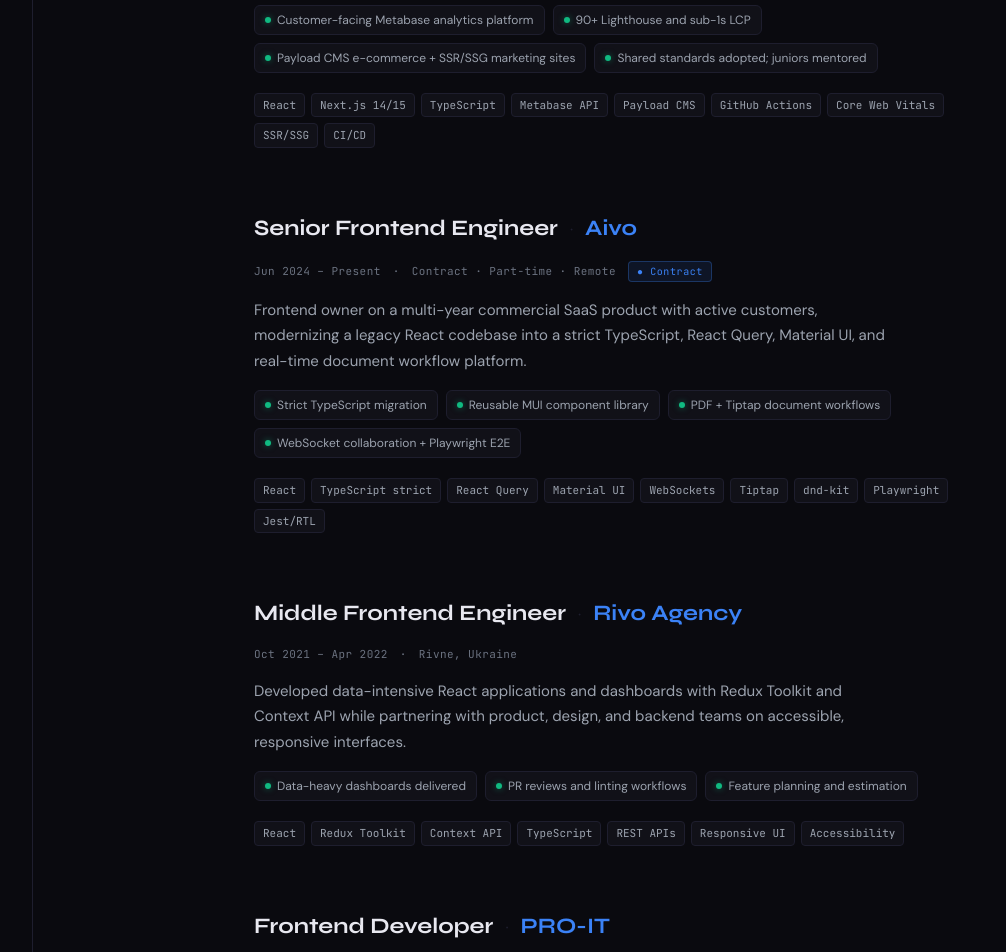
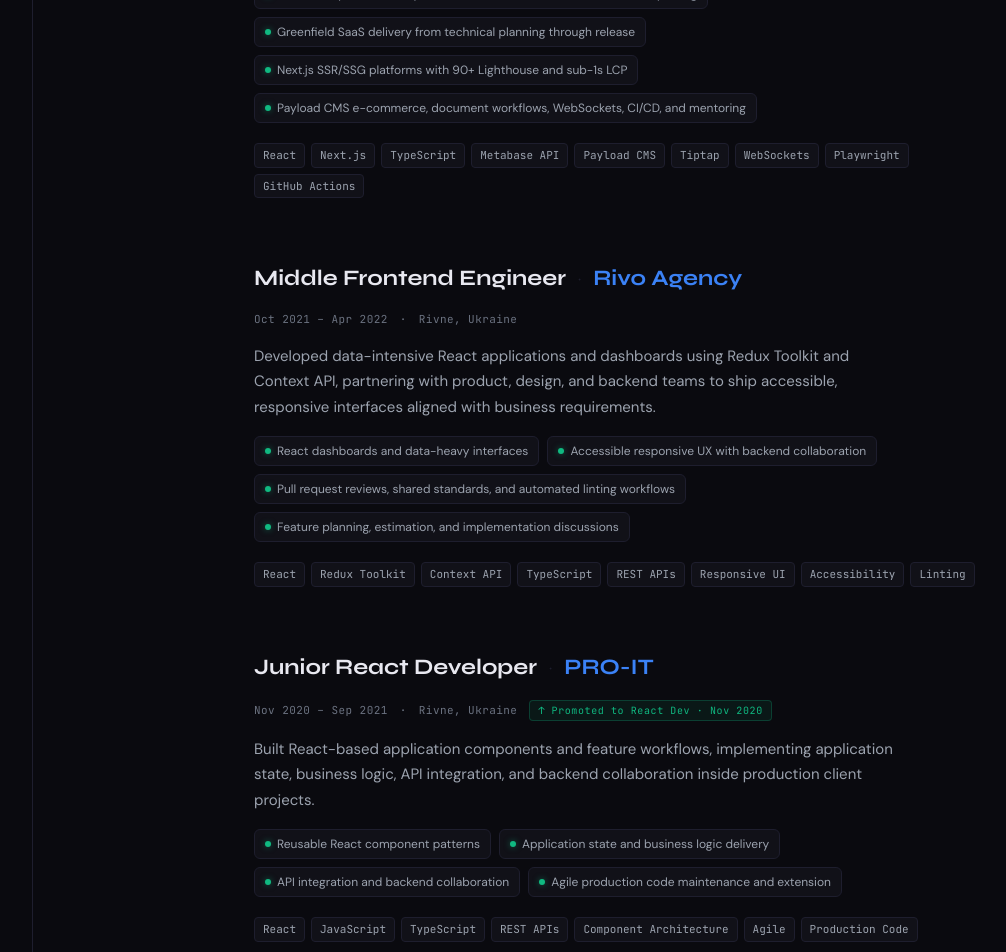
Before and after one commit to andriimaksymov/portfolio, a React (Vite) app: page / in a window 1280 px wide. Shown: the part 1340-2292 px from the top of the page, without its empty margins (128-1134 px from the left). Built offline with nearby package versions, Linux system fonts and the light colour scheme.

Commit message:
feat: update meta descriptions for improved clarity, enhance ProjectsSection with project links, and refine portfolio data

```diff
--- a/index.html
+++ b/index.html
@@ -6,12 +6,12 @@
     <title>Andrii Maksymov — Senior Frontend Engineer</title>
     <meta
       name="description"
-      content="Senior Frontend Engineer with 8+ years in web development and 5+ years focused on React, Next.js, and TypeScript SaaS platforms. Open to senior frontend roles."
+      content="Senior Frontend Engineer with 8+ years building production SaaS applications and 5+ years focused on React, TypeScript, and Next.js. Open to senior frontend roles."
     />
     <meta property="og:title" content="Andrii Maksymov — Senior Frontend Engineer" />
     <meta
       property="og:description"
-      content="Senior Frontend Engineer with 8+ years in web development and 5+ years focused on React, Next.js, and TypeScript SaaS platforms. Open to senior frontend roles."
+      content="Senior Frontend Engineer with 8+ years building production SaaS applications and 5+ years focused on React, TypeScript, and Next.js. Open to senior frontend roles."
     />
     <meta property="og:type" content="website" />
     <link rel="preconnect" href="https://fonts.googleapis.com" />
--- a/src/components/ProjectsSection.tsx
+++ b/src/components/ProjectsSection.tsx
@@ -33,6 +33,7 @@ function FeaturedProject() {
         <h3 className="project-title">{project.title}</h3>
         <p className="project-desc">{project.description}</p>
         <Tags items={project.tags} />
+        {project.links && <ProjectLinks links={project.links} />}
         <div className="pf-achievements">
           {project.achievements.map((achievement) => (
             <div key={achievement}>
--- a/src/data/portfolio.ts
+++ b/src/data/portfolio.ts
@@ -36,13 +36,13 @@ export const socialLinks: SocialLink[] = [
 export const hero: HeroContent = {
   status: "[ OPEN TO SENIOR FRONTEND ROLES ]",
   nameLines: ["Andrii", "Maksymov"],
-  titleRotations: ["Senior Frontend Engineer", "React / Next.js Specialist", "SaaS Frontend Owner"],
+  titleRotations: ["Senior Frontend Engineer", "React / Next.js / TypeScript", "SaaS Platforms", "Full-Stack Capable"],
   description:
-    "Senior Frontend Engineer with 8+ years in web development and 5+ years focused on production React, Next.js, and TypeScript SaaS platforms.",
+    "Senior Frontend Engineer with 8+ years building production SaaS applications and 5+ years focused on React, TypeScript, and Next.js.",
   stats: [
     { value: 8, suffix: "+", label: "Years Web Experience" },
     { value: 5, suffix: "+", label: "React / Next.js Years" },
-    { value: 4, suffix: "", label: "Large Builds Owned" },
+    { value: 3, suffix: "", label: "Selected Projects" },
     { value: 90, suffix: "+", label: "Lighthouse Score" },
   ],
 };
@@ -57,32 +57,14 @@ export const experiences: Experience[] = [
     location: "Remote",
     badge: { label: "● Current" },
     description:
-      "Built a customer-facing analytics platform on the Metabase API (charts, data tables, reports) and shipped multiple SaaS platforms from scratch to production, owning frontend planning, delivery, shared standards, CI/CD, and performance across React and Next.js products.",
+      "Senior frontend owner for production SaaS work: customer-facing analytics, multiple greenfield SaaS applications, high-performance Next.js platforms, e-commerce, document workflows, real-time collaboration, quality automation, and shared frontend standards.",
     impact: [
-      "Customer-facing Metabase analytics platform",
-      "90+ Lighthouse and sub-1s LCP",
-      "Payload CMS e-commerce + SSR/SSG marketing sites",
-      "Shared standards adopted; juniors mentored",
+      "Metabase-powered analytics with charts, dashboards, tables, and reporting",
+      "Greenfield SaaS delivery from technical planning through release",
+      "Next.js SSR/SSG platforms with 90+ Lighthouse and sub-1s LCP",
+      "Payload CMS e-commerce, document workflows, WebSockets, CI/CD, and mentoring",
     ],
-    tags: ["React", "Next.js 14/15", "TypeScript", "Metabase API", "Payload CMS", "GitHub Actions", "Core Web Vitals", "SSR/SSG", "CI/CD"],
-  },
-  {
-    id: "exp-aivo",
-    timelineLabel: "2024 — Present",
-    role: "Senior Frontend Engineer",
-    company: "Aivo",
-    period: "Jun 2024 – Present",
-    location: "Contract · Part-time · Remote",
-    badge: { label: "● Contract" },
-    description:
-      "Frontend owner on a multi-year commercial SaaS product with active customers, modernizing a legacy React codebase into a strict TypeScript, React Query, Material UI, and real-time document workflow platform.",
-    impact: [
-      "Strict TypeScript migration",
-      "Reusable MUI component library",
-      "PDF + Tiptap document workflows",
-      "WebSocket collaboration + Playwright E2E",
-    ],
-    tags: ["React", "TypeScript strict", "React Query", "Material UI", "WebSockets", "Tiptap", "dnd-kit", "Playwright", "Jest/RTL"],
+    tags: ["React", "Next.js", "TypeScript", "Metabase API", "Payload CMS", "Tiptap", "WebSockets", "Playwright", "GitHub Actions"],
   },
   {
     id: "exp-rivo",
@@ -92,22 +74,49 @@ export const experiences: Experience[] = [
     period: "Oct 2021 – Apr 2022",
     location: "Rivne, Ukraine",
     description:
-      "Developed data-intensive React applications and dashboards with Redux Toolkit and Context API while partnering with product, design, and backend teams on accessible, responsive interfaces.",
-    impact: ["Data-heavy dashboards delivered", "PR reviews and linting workflows", "Feature planning and estimation"],
-    tags: ["React", "Redux Toolkit", "Context API", "TypeScript", "REST APIs", "Responsive UI", "Accessibility"],
+      "Developed data-intensive React applications and dashboards using Redux Toolkit and Context API, partnering with product, design, and backend teams to ship accessible, responsive interfaces aligned with business requirements.",
+    impact: [
+      "React dashboards and data-heavy interfaces",
+      "Accessible responsive UX with backend collaboration",
+      "Pull request reviews, shared standards, and automated linting workflows",
+      "Feature planning, estimation, and implementation discussions",
+    ],
+    tags: ["React", "Redux Toolkit", "Context API", "TypeScript", "REST APIs", "Responsive UI", "Accessibility", "Linting"],
   },
   {
-    id: "exp-proit",
-    timelineLabel: "2017 — 2021",
-    role: "Frontend Developer",
+    id: "exp-proit-react",
+    timelineLabel: "2020 — 2021",
+    role: "Junior React Developer",
     company: "PRO-IT",
-    period: "Jul 2017 – Oct 2020 · HTML/CSS Developer; Nov 2020 – Sep 2021 · Junior React Developer",
+    period: "Nov 2020 – Sep 2021",
     location: "Rivne, Ukraine",
     badge: { label: "↑ Promoted to React Dev · Nov 2020", tone: "green" },
     description:
-      "Delivered responsive, cross-browser interfaces for 10+ client projects, then progressed into React application delivery with reusable components, third-party integrations, and production deployment support.",
-    impact: ["10+ client projects", "Promoted into React development", "Payments, auth, and API integrations"],
-    tags: ["React", "HTML5", "CSS3", "JavaScript", "TypeScript", "Sass", "Responsive Design", "External APIs"],
+      "Built React-based application components and feature workflows, implementing application state, business logic, API integration, and backend collaboration inside production client projects.",
+    impact: [
+      "Reusable React component patterns",
+      "Application state and business logic delivery",
+      "API integration and backend collaboration",
+      "Agile production code maintenance and extension",
+    ],
+    tags: ["React", "JavaScript", "TypeScript", "REST APIs", "Component Architecture", "Agile", "Production Code"],
+  },
+  {
+    id: "exp-proit-html",
+    timelineLabel: "2017 — 2020",
+    role: "HTML/CSS Developer",
+    company: "PRO-IT",
+    period: "Jul 2017 – Oct 2020",
+    location: "Rivne, Ukraine",
+    description:
+      "Delivered responsive, cross-browser UI layouts for 10+ client projects, translating design handoff and business requirements into maintainable production interfaces.",
+    impact: [
+      "10+ responsive client projects",
+      "Maintainable Sass-based styling",
+      "Accessibility and performance optimization",
+      "External APIs, third-party services, payments, auth, and error handling",
+    ],
+    tags: ["HTML5", "CSS3", "Sass", "JavaScript", "Responsive Design", "Accessibility", "Performance", "External APIs"],
   },
 ];
 
@@ -115,66 +124,58 @@ export const skillGroups: SkillGroup[] = [
   {
     name: "Frontend Core",
     icon: "code",
-    skills: ["React 18", "Next.js 14/15", "App Router", "RSC", "SSR/SSG/ISR", "TypeScript strict", "JavaScript ES6+", "HTML5/CSS3"],
+    skills: ["React 18", "Next.js 14/15", "App Router", "RSC", "SSR/SSG/ISR", "TypeScript strict", "JavaScript ES6+", "HTML5", "CSS3"],
   },
   {
     name: "State & Data",
     icon: "database",
-    skills: ["TanStack Query", "Redux Toolkit", "Zustand", "SWR", "Context API", "WebSockets", "RESTful APIs", "GraphQL basics"],
+    skills: ["Axios", "React Query", "Redux Toolkit", "Zustand", "SWR", "Context API", "WebSockets", "RESTful APIs", "GraphQL basic"],
   },
   {
     name: "UI & Styling",
     icon: "style",
-    skills: ["Tailwind CSS", "shadcn/ui", "Material UI", "Radix UI", "Framer Motion", "CSS Modules", "Responsive Design", "Figma"],
+    skills: ["Tailwind CSS", "shadcn/ui", "Material UI (MUI)", "Radix UI", "Framer Motion", "CSS Modules", "Responsive Design"],
+  },
+  {
+    name: "Backend & DB",
+    icon: "terminal",
+    skills: ["Node.js", "Express.js", "PostgreSQL (Neon)", "Prisma ORM", "Payload CMS", "RESTful APIs", "GraphQL basic"],
   },
   {
     name: "Testing & Quality",
     icon: "shield",
-    skills: ["Playwright", "Vitest", "Jest", "React Testing Library", "Storybook", "ESLint", "Prettier"],
+    skills: ["Playwright (E2E)", "Vitest", "Jest", "React Testing Library", "Storybook", "ESLint", "Prettier"],
   },
   {
-    name: "Performance & SEO",
+    name: "Performance & Tooling",
     icon: "zap",
-    skills: ["Core Web Vitals", "Lighthouse", "Bundle Optimization", "Code Splitting", "Lazy Loading", "Image Optimization", "WCAG", "SEO Strategy"],
-  },
-  {
-    name: "Backend & DevOps",
-    icon: "terminal",
-    skills: ["Node.js", "Express.js", "PostgreSQL", "Prisma ORM", "Payload CMS", "Neon", "Vercel", "Cloudflare Workers", "GitHub Actions", "Docker", "Jira"],
+    skills: ["Core Web Vitals", "Lighthouse", "Bundle Optimization", "Code Splitting", "Lazy Loading", "Image Optimization", "GitHub Actions", "Vercel", "Cloudflare Workers", "Docker", "Figma", "Jira"],
   },
 ];
 
 export const projects: ProjectsContent = {
   featured: {
-    title: "Aivo Platform",
+    title: "Pet Life",
     description:
-      "Multi-year commercial SaaS product with active customers. Frontend owner for the React Query data layer, Material UI design system, strict TypeScript migration, document workflows, rich-text/PDF editing, WebSocket collaboration, and test coverage.",
-    tags: ["React", "TypeScript strict", "React Query", "Material UI", "WebSockets", "Tiptap", "dnd-kit", "Playwright"],
+      "Production-ready pet health management application built with Next.js 15, TypeScript, PostgreSQL, Prisma, shadcn/ui, and Vercel.",
+    tags: ["Next.js 15", "TypeScript", "PostgreSQL", "Prisma", "shadcn/ui", "Vercel"],
+    links: [
+      { label: "GitHub", href: profile.github, external: true },
+      { label: "Live Demo", href: "https://pet-life-jade.vercel.app/en", external: true },
+    ],
     achievements: [
-      "Migrated JavaScript codebase to strict TypeScript",
-      "Reusable accessible component library replacing legacy CSS",
-      "Real-time document collaboration with optimistic UI",
+      "Designed the relational database schema, backend architecture, server actions, and server component workflows",
+      "Built accessible UI components and flows for pet, owner, appointment, and health data management",
+      "Used AI tooling to accelerate architecture, validation, UI generation, and implementation while owning the core code",
     ],
   },
   cards: [
-    {
-      label: "Full-stack",
-      title: "Pet Life",
-      subtitle: "Full-Stack Pet Health Platform",
-      description:
-        "Full-stack pet health management platform built with Next.js 15, TypeScript, PostgreSQL, Prisma, shadcn/ui, and Vercel. Designed the relational schema, backend architecture, server components, server actions, and accessible UI end to end.",
-      tags: ["Next.js 15", "TypeScript", "PostgreSQL", "Prisma", "Shadcn UI", "Vercel"],
-      links: [
-        { label: "GitHub", href: profile.github, external: true },
-        { label: "Live Demo", href: "https://pet-life-jade.vercel.app/en", external: true },
-      ],
-    },
     {
       label: "Edge tooling",
       title: "JSON UI Forge",
       subtitle: "Schema-Driven Dynamic UI Builder",
       description:
-        "JSON-to-React rendering engine for no-code UI generation, dynamic forms, component composition, and runtime layout generation without redeployment. Deployed on Cloudflare Workers edge for global low-latency access.",
+        "JSON-to-React rendering engine for no-code UI generation, dynamic forms, component composition, and runtime layout generation without redeployment. Designed an extensible schema architecture for layouts, states, validation, and workflows, then deployed it on Cloudflare Workers.",
       tags: ["React", "TypeScript", "JSON Schema", "Cloudflare Workers"],
       links: [
         { label: "GitHub", href: profile.github, external: true },
@@ -186,33 +187,23 @@ export const projects: ProjectsContent = {
       title: "Portfolio Score",
       subtitle: "Developer Profile Analytics",
       description:
-        "Automated scoring system that ingests GitHub and LinkedIn data to generate structured, actionable profile feedback for developers and demonstrate product-thinking plus API integration depth.",
+        "Automated scoring system that ingests GitHub and LinkedIn data to generate structured, actionable profile feedback. Engineered API integration logic and frontend feedback components with a focus on accuracy, security, UX, and product thinking.",
       tags: ["React", "Node.js", "GitHub API", "LinkedIn API"],
       links: [
         { label: "GitHub", href: profile.github, external: true },
         { label: "Live Demo", href: "https://portfolio-score-frontend.vercel.app/", external: true },
       ],
     },
-    {
-      label: "Coming next",
-      title: "More in the lab",
-      subtitle: "",
-      description:
-        "Full-stack and design-system experiments are currently in development. Reach out if you want the deeper code walkthrough.",
-      tags: [],
-      links: [{ label: "Get in touch", href: "#contact" }],
-      variant: "placeholder",
-    },
   ],
 };
 
 export const about: AboutContent = {
   paragraphs: [
-    "I build and ship production SaaS interfaces, modernize legacy frontend systems, and raise product quality through component architecture, reliable data-fetching patterns, testing, and performance work.",
-    "Across Movadex and Aivo, I've owned frontend delivery from technical planning to release: React/Next.js architecture, React Query layers, strict TypeScript migrations, design systems, CI/CD, test coverage, and Core Web Vitals improvements.",
-    "Alongside frontend depth, I bring practical full-stack range with Node.js, PostgreSQL, Prisma, Payload CMS, REST/GraphQL APIs, and modern cloud deployment tooling. I like remote teams where product, design, backend, and frontend stay close enough to make sharp decisions.",
+    "I build production SaaS applications with a focus on React, TypeScript, and Next.js, combining architecture, scalable component systems, and reliable data-fetching patterns.",
+    "My work spans architecting new applications from scratch, modernizing legacy frontend systems without unnecessary rewrites, building customer-facing analytics and data-visualization UIs, and leading frontend delivery from technical planning through release.",
+    "I am equally comfortable collaborating across the stack with Node.js, PostgreSQL, and Prisma in remote, cross-functional teams, while using AI-assisted development tools for code review, refactoring, debugging, test generation, and development acceleration.",
   ],
-  values: ["Frontend Ownership", "Product Quality", "Performance & Testing"],
+  values: ["Frontend Ownership", "SaaS Delivery", "Performance & Quality"],
   education: [
     {
       institution: "National University of Water Management and Natural Resources",
@@ -235,13 +226,13 @@ export const about: AboutContent = {
     { className: "prompt", text: "$ " },
     { className: "com", text: "cat profile.json | jq '.focus'" },
     { newline: 1 },
-    { className: "res", text: '["React", "Next.js", "TypeScript strict", "SaaS"]' },
+    { className: "res", text: '["React", "Next.js", "TypeScript", "SaaS platforms"]' },
     { newline: 2 },
     { className: "prompt", text: "$ " },
     { className: "com", text: "git log --oneline -5" },
     { newline: 1 },
     { className: "hash", text: "a3f2c1b " },
-    { className: "res", text: "feat: typed document workflows with Tiptap" },
+    { className: "res", text: "feat: Metabase analytics charts and reporting" },
     { newline: 1 },
     { className: "hash", text: "9d8e4a0 " },
     { className: "res", text: "perf: sub-1s LCP and Lighthouse 90+" },
@@ -250,7 +241,7 @@ export const about: AboutContent = {
     { className: "res", text: "test: Playwright + RTL regression coverage" },
     { newline: 1 },
     { className: "hash", text: "2e1a9d8 " },
-    { className: "res", text: "arch: JavaScript to TypeScript strict" },
+    { className: "res", text: "arch: Next.js 15 pet health platform" },
     { newline: 1 },
     { className: "hash", text: "c5f8b3e " },
     { className: "res", text: "ci: lint, typecheck, test, deploy" },
@@ -267,7 +258,7 @@ export const contact: ContactContent = {
   eyebrow: "[ 05 — Contact ]",
   title: "Let's work together",
   description:
-    "I'm open to senior frontend and frontend architecture roles where React, Next.js, TypeScript, SaaS product work, performance, and practical full-stack thinking matter.",
+    "I'm open to senior frontend roles where React, Next.js, TypeScript, SaaS product work, performance, and practical full-stack thinking matter.",
   methods: [
     {
       label: "Email",
--- a/src/types.ts
+++ b/src/types.ts
@@ -71,6 +71,7 @@ export type FeaturedProject = {
   description: string;
   tags: string[];
   achievements: string[];
+  links?: ProjectLink[];
 };
 
 export type ProjectCard = {
```
Also changed, not shown: 1 other file (tests, documents, lock files or other folders).
